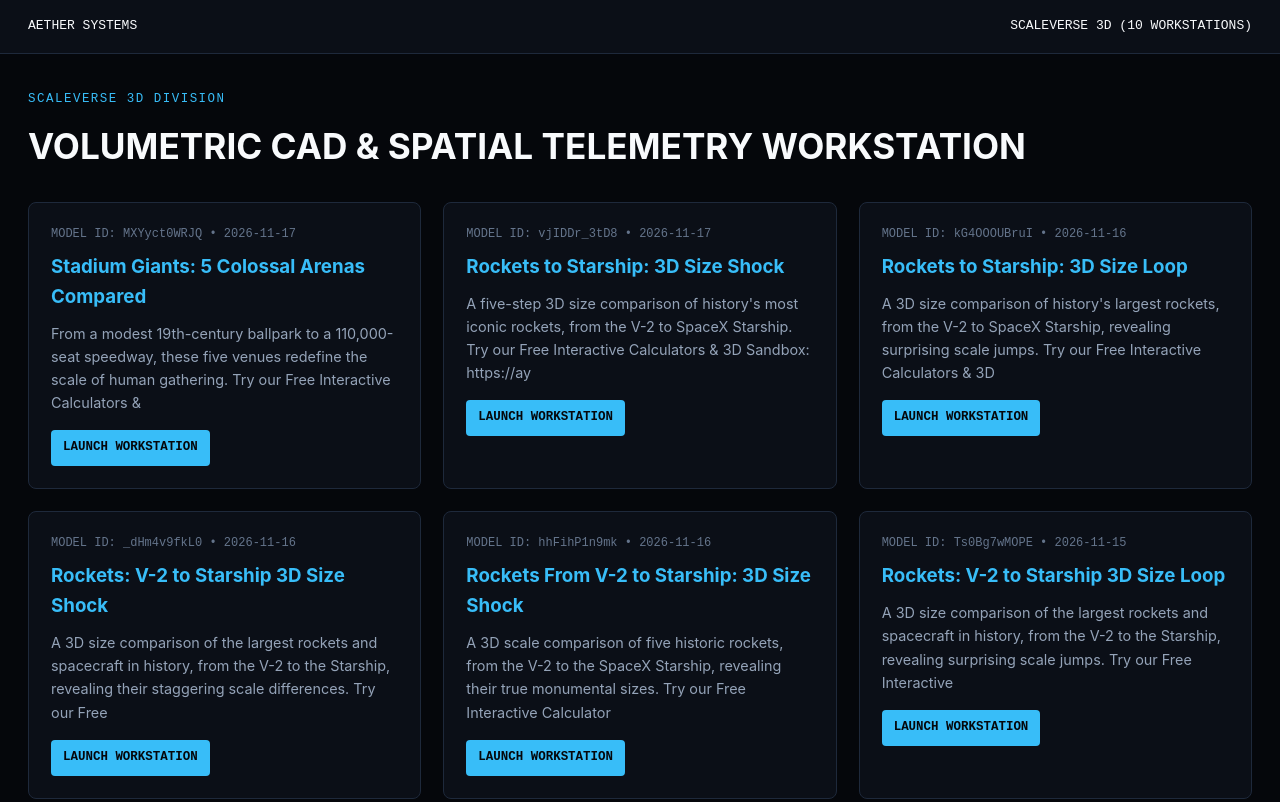
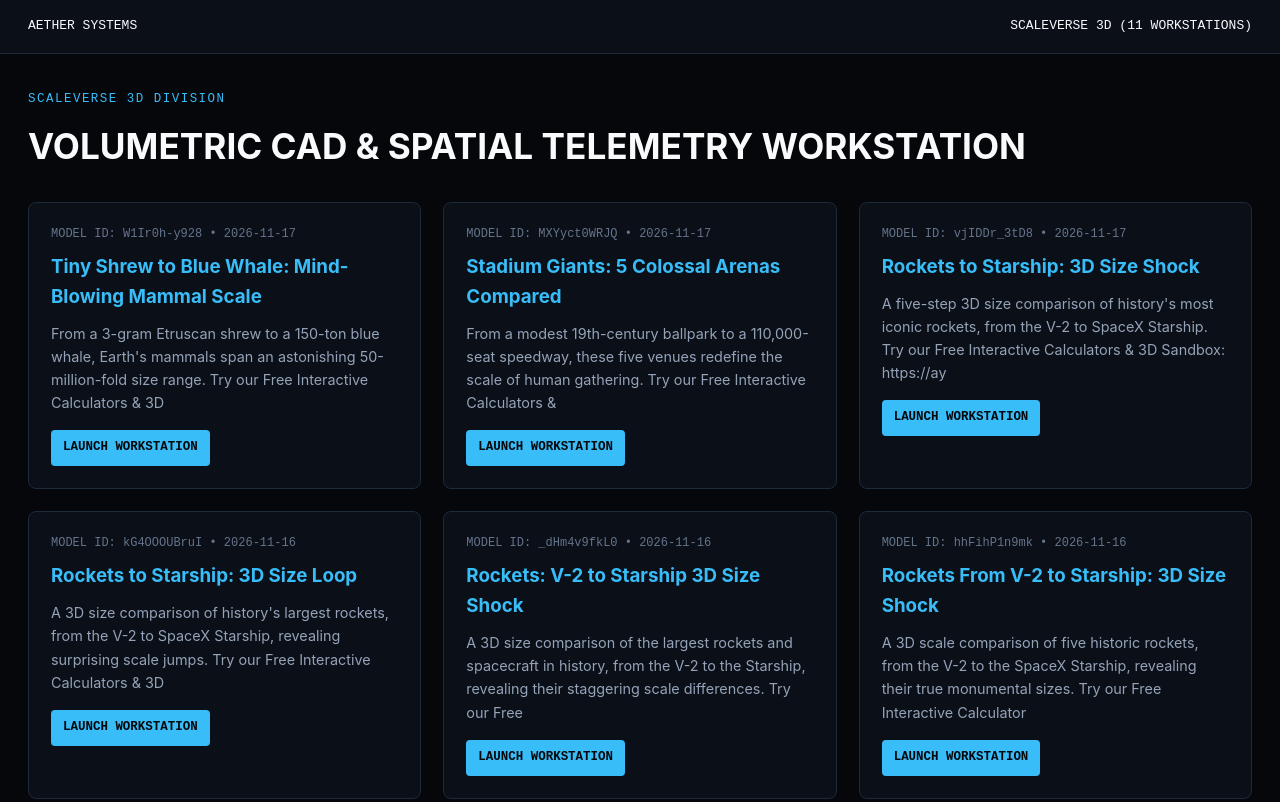
Before and after one commit to ayodayanilukshana-alt/aether-empire, a plain HTML site: page docs/scaleverse/index.html in a window 1280 px wide. Shown: the top 802 px of the page. Drawn offline with Linux system fonts and the light colour scheme.

Commit message:
feat(SCALE3D): publish live workstation tiny-shrew-to-blue-whale-mind-blowing-mammal-scale

```diff
--- a/docs/scaleverse/index.html
+++ b/docs/scaleverse/index.html
@@ -35,12 +35,20 @@
 <body>
   <nav class="topbar">
     <a href="../index.html">AETHER SYSTEMS</a>
-    <span>SCALEVERSE 3D (10 WORKSTATIONS)</span>
+    <span>SCALEVERSE 3D (11 WORKSTATIONS)</span>
   </nav>
   <main class="container">
     <div class="eyebrow">SCALEVERSE 3D DIVISION</div>
     <h1>VOLUMETRIC CAD & SPATIAL TELEMETRY WORKSTATION</h1>
     <div class="grid">
+        <a href="./tiny-shrew-to-blue-whale-mind-blowing-mammal-scale.html" style="display:block;background:#0b0f17;border:1px solid #1e293b;border-radius:8px;padding:22px;color:#f8fafc;text-decoration:none;">
+          <div style="font-family:monospace;font-size:0.75rem;color:#64748b;margin-bottom:8px;">MODEL ID: W1Ir0h-y928 • 2026-11-17</div>
+          <h3 style="margin:0 0 10px 0;color:#38bdf8;">Tiny Shrew to Blue Whale: Mind-Blowing Mammal Scale</h3>
+          <p style="color:#94a3b8;font-size:0.9rem;margin:0 0 16px 0;">From a 3-gram Etruscan shrew to a 150-ton blue whale, Earth's mammals span an astonishing 50-million-fold size range.
+
+Try our Free Interactive Calculators & 3D</p>
+          <div style="font-family:monospace;font-size:0.78rem;font-weight:700;color:#05070b;background:#38bdf8;padding:8px 12px;border-radius:4px;display:inline-block;">LAUNCH WORKSTATION</div>
+        </a>
         <a href="./stadium-giants-5-colossal-arenas-compared.html" style="display:block;background:#0b0f17;border:1px solid #1e293b;border-radius:8px;padding:22px;color:#f8fafc;text-decoration:none;">
           <div style="font-family:monospace;font-size:0.75rem;color:#64748b;margin-bottom:8px;">MODEL ID: MXYyct0WRJQ • 2026-11-17</div>
           <h3 style="margin:0 0 10px 0;color:#38bdf8;">Stadium Giants: 5 Colossal Arenas Compared</h3>
```
